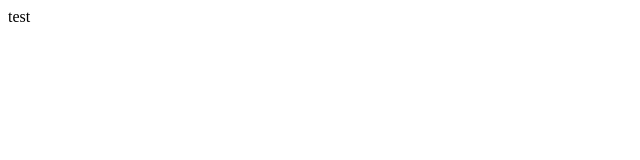
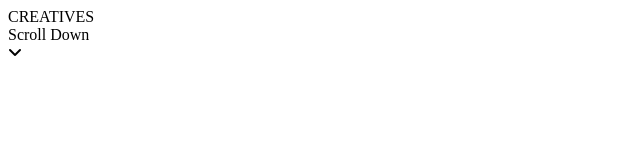
Before and after one commit to Whitenor/ProjectOneInteNoBootstrap, a plain HTML site: page index.html in a window 1280 px wide. Shown: the whole page, without its empty margins (0-640 px from the left). Drawn offline with Linux system fonts and the light colour scheme.

Commit message:
préparation Header

```diff
--- a/assets/css/style.css
+++ b/assets/css/style.css
@@ -0,0 +1,4 @@
+html{
+    margin: 0;
+    padding: 0;
+}
--- a/index.html
+++ b/index.html
@@ -5,12 +5,19 @@
     <meta charset="UTF-8">
     <meta http-equiv="X-UA-Compatible" content="IE=edge">
     <meta name="viewport" content="width=device-width, initial-scale=1.0">
+    <link rel="stylesheet" href="https://cdnjs.cloudflare.com/ajax/libs/font-awesome/6.1.1/css/all.min.css"
+        integrity="sha512-KfkfwYDsLkIlwQp6LFnl8zNdLGxu9YAA1QvwINks4PhcElQSvqcyVLLD9aMhXd13uQjoXtEKNosOWaZqXgel0g=="
+        crossorigin="anonymous" referrerpolicy="no-referrer" />
     <link rel="stylesheet" href="assets/css/style.css">
     <title>ACS Creatives</title>
 </head>
 
 <body>
-    test
+    <header>
+        <div>CREATIVES</div>
+        <div>Scroll Down</div>
+        <i class="fa-solid fa-angle-down"></i>
+    </header>
     <script src="assets/js/app.js"></script>
 </body>
 
```
